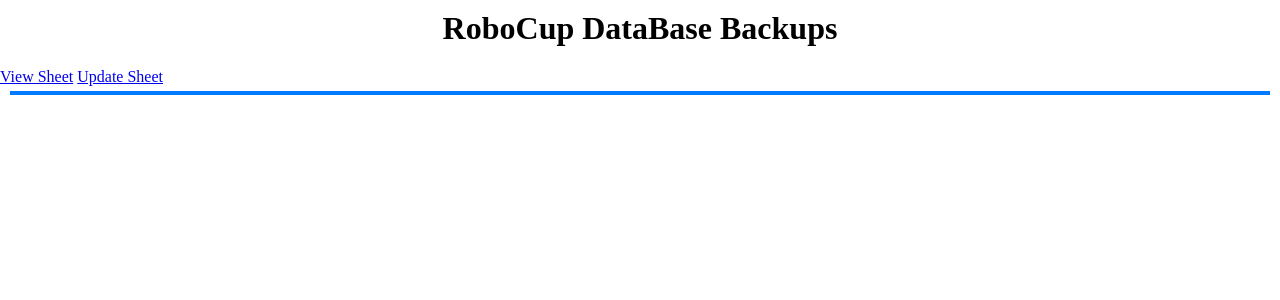
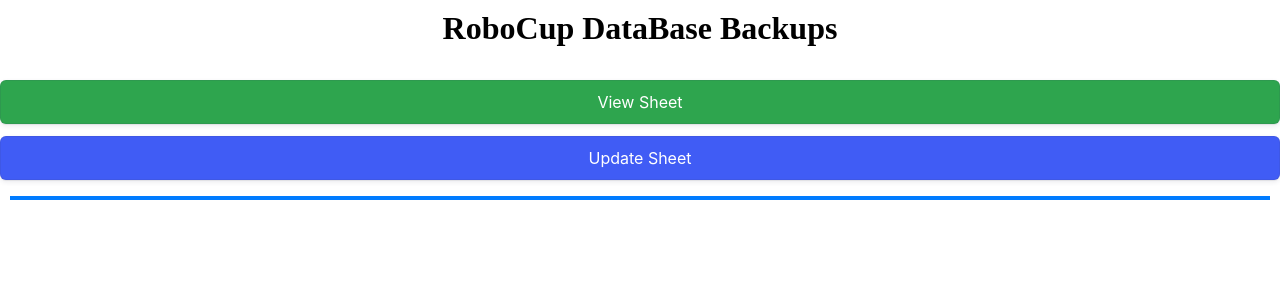
Before and after one commit to MedAziz218/robocup-firebase-backup, a Flask app: page / in a window 1280 px wide. Shown: the top 300 px of the page. Run offline with Flask 3, Linux system fonts and the light colour scheme; parts of the project's set-up code (start-up, migrations or seed data) failed here and were passed over.

Commit message:
finished googlesheetapi added buttons to update and view the googlesheet

```diff
--- a/flask_folder/app.py
+++ b/flask_folder/app.py
@@ -1,4 +1,5 @@
 import os
+import time
 from flask import Flask, render_template, send_file
 
 app = Flask(__name__)
@@ -9,6 +10,16 @@
 print("Current Working Directory:", current_directory)
 class FlaskAppConfig:
     FILES_DIR = current_directory+ ""
+    UPDATE_SHEET_FUNCTION = None
+def background_function():
+    if not FlaskAppConfig.UPDATE_SHEET_FUNCTION:
+        return "Something went Wrong (too soon)"
+    try:
+        FlaskAppConfig.UPDATE_SHEET_FUNCTION()
+    except:
+        return "Something went horribly Wrong"
+
+    return "Sheet Updated Successfully"
 
 @app.route('/')
 def file_list():
@@ -32,12 +43,11 @@
     # Return the file for download
     return send_file(file_path, as_attachment=True)
 
-@app.route('/updatesheet')
-def updatesheet():
-    # Construct the full path to the selected file
-    file_path = os.path.join(FlaskAppConfig.FILES_DIR)
-    # Return the file for download
-    return send_file(file_path, as_attachment=True)
+@app.route('/background_task', methods=['POST'])
+def start_background_task():
+    result = background_function()
+    return result
+
 
 
 #-------------- TEST --------------#
--- a/flask_folder/static/styles.css
+++ b/flask_folder/static/styles.css
@@ -8,6 +8,9 @@
 }
 h1{
     text-align: center;
+}
+.sheet-buttons{
+  margin-left: auto;
 }
 .file-list {
   border: solid 2px #007bff;
@@ -67,3 +70,56 @@
 .file-buttons a:hover {
   background-color: #0056b3;
 }
+
+#task-result{
+  text-align: center;
+}
+.button-9 a{
+
+    text-decoration: none; /* Remove underlines */
+    color: inherit; /* Use the parent's color (usually black) */
+    cursor: pointer; /* Change the cursor to a pointer on hover (optional) */
+
+}
+/* CSS */
+.button-9 {
+  appearance: button;
+  backface-visibility: hidden;
+  background-color: #405cf5;
+  border-radius: 6px;
+  border-width: 0;
+  box-shadow: rgba(50, 50, 93, .1) 0 0 0 1px inset,rgba(50, 50, 93, .1) 0 2px 5px 0,rgba(0, 0, 0, .07) 0 1px 1px 0;
+  box-sizing: border-box;
+  color: #fff;
+  cursor: pointer;
+  font-family: -apple-system,system-ui,"Segoe UI",Roboto,"Helvetica Neue",Ubuntu,sans-serif;
+  font-size: 100%;
+  height: 44px;
+  line-height: 1.15;
+  margin: 12px 0 0;
+  outline: none;
+  overflow: hidden;
+  padding: 0 25px;
+  position: relative;
+  text-align: center;
+  text-transform: none;
+  transform: translateZ(0);
+  transition: all .2s,box-shadow .08s ease-in;
+  user-select: none;
+  -webkit-user-select: none;
+  touch-action: manipulation;
+  width: 100%;
+}
+
+.button-9:disabled {
+  cursor: default;
+}
+
+.button-9:focus {
+  box-shadow: rgba(50, 50, 93, .1) 0 0 0 1px inset, rgba(50, 50, 93, .2) 0 6px 15px 0, rgba(0, 0, 0, .1) 0 2px 2px 0, rgba(50, 151, 211, .3) 0 0 0 4px;
+}
+
+.green{
+  background-color: #2EA54E;
+
+}
--- a/flask_folder/templates/file_list.html
+++ b/flask_folder/templates/file_list.html
@@ -17,9 +17,17 @@
       <h1>RoboCup DataBase Backups</h1>
       <div class="sheet-buttons">
         <!-- <a href="{{ url_for('view_file', filename=file) }}" target="_blank">View</a> -->
-        <a href="https://docs.google.com/spreadsheets/d/1lJnZdtCsyRaKqX90dTWOUJY5Fam_xzHxvb_t9glanvY/edit?usp=sharing" target="_blank">View Sheet</a>
+        <a
+          href="https://docs.google.com/spreadsheets/d/1lJnZdtCsyRaKqX90dTWOUJY5Fam_xzHxvb_t9glanvY/edit?usp=sharing"
+          target="_blank"
+        >
+          <button class="green button-9">View Sheet</button>
+        </a>
 
-        <a href="{{ url_for('download_file', filename=file) }}">Update Sheet</a>
+        <button class="button-9" id="background-task-button">
+          Update Sheet
+        </button>
+        <p id="task-result"></p>
       </div>
       <ul class="file-list">
         {% for file in files %}
@@ -37,4 +45,25 @@
       </ul>
     </div>
   </body>
+
+  <script>
+    const backgroundTaskButton = document.getElementById(
+      "background-task-button"
+    );
+    const taskResult = document.getElementById("task-result");
+
+    backgroundTaskButton.addEventListener("click", () => {
+      backgroundTaskButton.setAttribute("disabled", true);
+      taskResult.innerText = "fetching ...";
+      fetch("/background_task", {
+        method: "POST",
+      })
+        .then((response) => response.text())
+        .then((data) => {
+          backgroundTaskButton.removeAttribute("disabled");
+
+          taskResult.innerText = data;
+        });
+    });
+  </script>
 </html>
--- a/main.py
+++ b/main.py
@@ -18,16 +18,21 @@
 googlesheet = GoogleSheetAPI()
 
 backup_sys = BackupSystem(subpath('backups'))
-FlaskAppConfig.FILES_DIR = subpath('backups')
 
-
-def update_google_sheet(whole_dbcontent_string=None):
+def update_google_sheet(whole_dbcontent_string=None,no_thread=False):
     if not whole_dbcontent_string:
         whole_dbcontent_string = backup_sys.get_last_created_backup_data()
     if whole_dbcontent_string:
-        threading.Thread(target=lambda:googlesheet.update_teams_sheet(whole_dbcontent_string),daemon=True).start()
+        if no_thread:
+            googlesheet.update_teams_sheet(whole_dbcontent_string)
+        else :
+            threading.Thread(target=lambda:googlesheet.update_teams_sheet(whole_dbcontent_string),daemon=True).start()
     else:
         raise Exception("something went wrong")
+
+FlaskAppConfig.FILES_DIR = subpath('backups')
+FlaskAppConfig.UPDATE_SHEET_FUNCTION = lambda: update_google_sheet(no_thread=True)
+
 
 def main_loop():
     counter = 0
```
Also changed, not shown: googlesheetAPI.py (+4 -3 lines).
